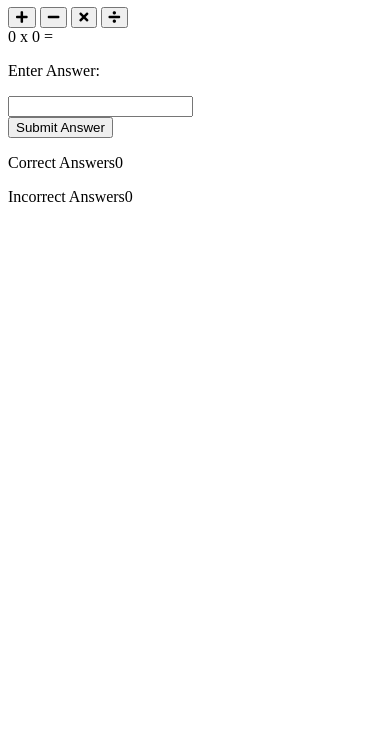
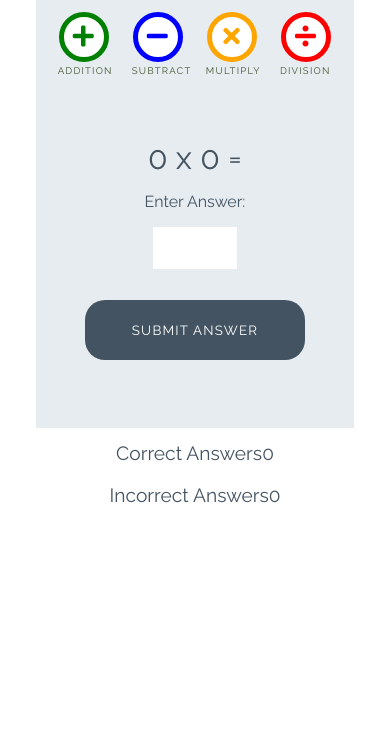
Before and after one commit to liam-2112/love-maths, a plain HTML site: page index.html in a window 390 px wide. Shown: the part 112-844 px from the top of the page. Drawn offline with Linux system fonts and the light colour scheme.

Commit message:
Added to style.css and added style to game-area

```diff
--- a/assets/css/style.css
+++ b/assets/css/style.css
@@ -0,0 +1,252 @@
+/* --------- Global style */
+
+body {
+    background-color: white;
+    font-family: "Raleway", sans-serif;
+    color: #445361;
+    text-align: center;
+}
+
+/* --------- Heading */
+
+.heading {
+    text-align: center;
+    font-size: 2.5rem;
+}
+
+.logo {
+    height: 40px;
+    padding-right: 5px;
+}
+
+/* --------- Game layout */
+
+.game-area {
+    background-color: #E6ECF0;
+    box-sizing: border-box;
+    width: 85%;
+    height: 65vh;
+    max-height: 450px;
+    max-width: 830px;
+    margin-left: auto;
+    margin-right: auto;
+    padding: 1%;
+}
+
+.question-area {
+    width: 50%;
+    font-size: 2rem;
+    margin: auto;
+    padding: 50px 0;
+}
+
+.question-area span {
+    padding: 0 15px;
+}
+
+.score-area {
+    margin: 5px auto;
+    width: 60%;
+    font-size: 1.2rem;
+}
+
+.controls-area {
+    width: 85%;
+    margin: 30px auto;
+}
+
+#score {
+    color: green;
+    font-weight: bold;
+}
+
+#incorrect {
+    color: red;
+    font-weight: bold;
+}
+
+.answer-message {
+    display: none;
+    font-size: 1rem;
+}
+
+#answer-box {
+    border: none;
+    color: #445361;
+    display: inline-block;
+    height: 40px;
+    width: 80px;
+    font-size: 1.2rem;
+}
+
+.scores {
+    display: inline-block;
+    padding: 25px;
+}
+
+/* --------- Buttons */
+
+.btn {
+    width: 220px;
+    height: 60px;
+    font-family: "Raleway", sans-serif;
+    text-transform: uppercase;
+    letter-spacing: 1.2px;
+    color: white;
+}
+
+.btn:focus {
+    outline: none;
+}
+
+.btn--big {
+    padding-top: 10px;
+    border-radius: 50%;
+    background-color: white;
+    border: 10px solid;
+    width: 100px;
+    height: 100px;
+    font-size: 3.2rem;
+    margin: 0 30px;
+    transition: all 0.5s;
+}
+
+.btn--big::after {
+    content: attr(data-type);
+    font-size: 1rem;
+    color: #445631;
+    position: relative;
+    left: 0.5em;
+}
+
+.btn--blue {
+    border-color: blue;
+    color: blue;
+}
+
+.btn--blue:active,
+.btn--blue:hover {
+    background-color: darkblue;
+    color: white;
+}
+
+.btn--orange {
+    border-color: orange;
+    color: orange;
+}
+
+.btn--orange:active,
+.btn--orange:hover {
+    background-color: darkorange;
+    color: white;
+}
+
+.btn--red {
+    border-color: red;
+    color: red;
+}
+
+.btn--red:active,
+.btn--red:hover {
+    background-color: darkred;
+    color: white;
+}
+
+.btn--green {
+    border-color: green;
+    color: green;
+}
+
+.btn--green:active,
+.btn--green:hover {
+    background-color: darkgreen;
+    color: white;
+}
+
+.btn--gray {
+    margin-top: 25px;
+    background-color: #445361;
+    border: 1px transparent;
+    border-radius: 20px;
+}
+
+.btn--gray:active,
+.btn--gray:hover {
+    background-color: #0d1013;
+}
+
+/* --------- Media queries */
+
+@media (max-width: 414px) {
+    .controls-area {
+        width: 100%;
+    }
+
+    .btn--big {
+        margin: 0 10px;
+        padding: 5px;
+        border: 5px solid;
+        width: 50px;
+        height: 50px;
+        font-size: 1.5rem;
+    }
+
+    .btn--big::after {
+        font-size: 0.6rem;
+        left: -0.7rem;
+    }
+
+    .question-area {
+        padding: 10% 0;
+        width: 100%;
+    }
+
+    .question-area span {
+        padding: 0;
+    }
+
+    .answer-message {
+        display: block;
+    }
+
+    #answer-box {
+        display: block;
+        margin: 0 auto;
+    }
+    .btn--gray {
+        margin-top: 0;
+    }
+
+    .score-area {
+        width: 100%;
+    }
+
+    .scores {
+        margin: 0.5em auto;
+        display: block;
+        padding: 5px;
+    }
+
+    .heading {
+        font-size: 2rem;
+    }
+}
+
+@media (max-width: 320px) {
+    .game-area {
+        height: 70vh;
+    }
+
+    .controls-area {
+        width: 75%;
+        margin: 10px auto;
+    }
+
+    .btn--big {
+        margin: 10px 10px;
+    }
+    .question-area {
+        padding: 10px 0;
+    }
+
+}
--- a/index.html
+++ b/index.html
@@ -16,16 +16,16 @@
 
     <div class="game-area">
         <div class="controls-area">
-            <button class="btn btn--big btn--green">
+            <button data-type="addition" class="btn btn--big btn--green">
                 <i class="fas fa-plus"></i>
             </button>
-            <button class="btn btn--big btn--blue">
+            <button data-type="subtract" class="btn btn--big btn--blue">
                 <i class="fas fa-minus"></i>
             </button>
-            <button class="btn btn--big btn--orange">
+            <button data-type="multiply" class="btn btn--big btn--orange">
                 <i class="fas fa-times"></i>
             </button>
-            <button class="btn btn--big btn--red">
+            <button data-type="division" class="btn btn--big btn--red">
                 <i class="fas fa-divide"></i>
             </button>
         </div>
@@ -38,7 +38,7 @@
             <p class="answer-message">Enter Answer:</p>
             <input id="answer-box" type="number">
         </div>
-        <button class="btn btn--gray">Submit Answer</button>
+        <button data-type="submit" class="btn btn--gray">Submit Answer</button>
     </div>
 
     <div class="score-area">
```
